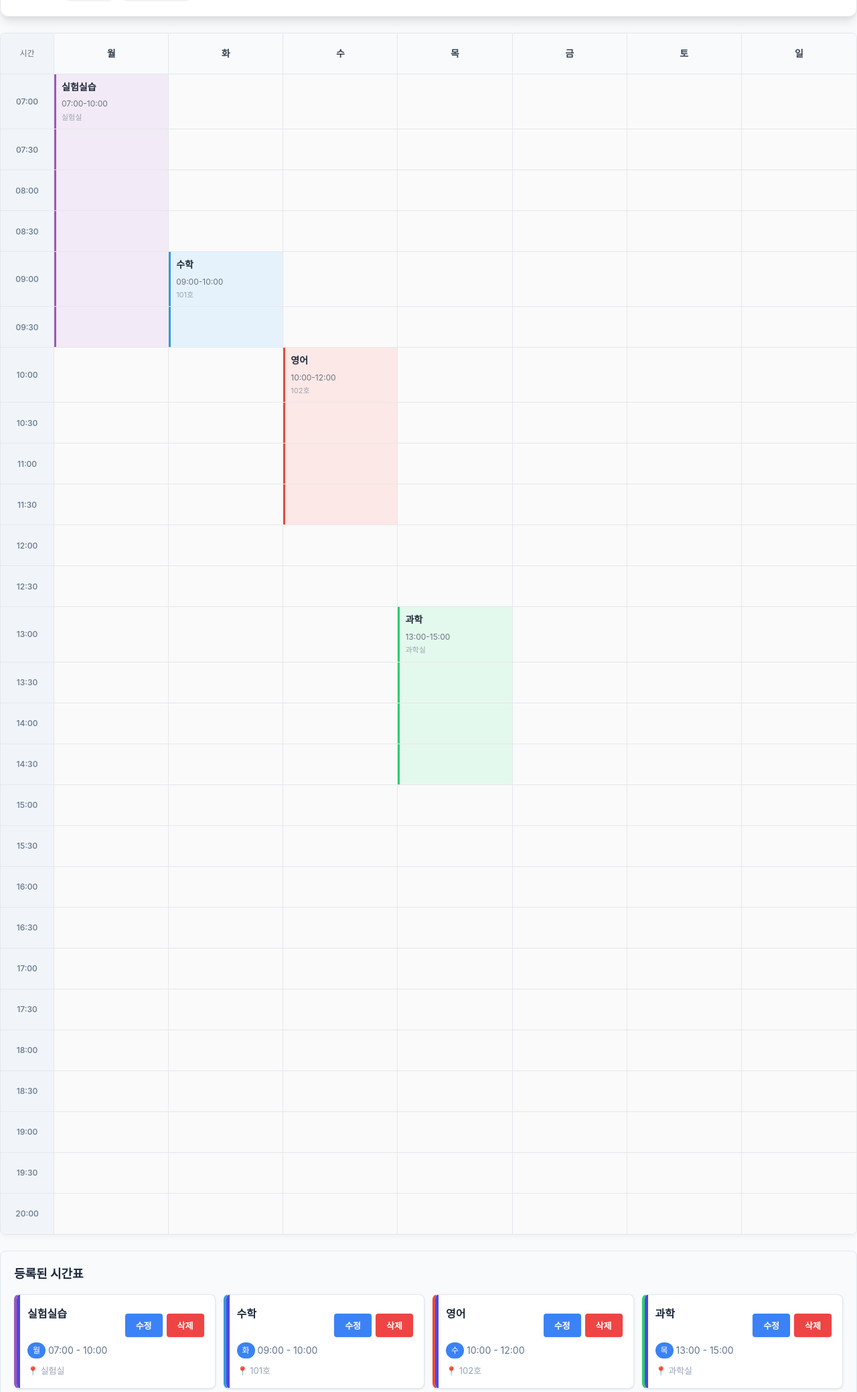
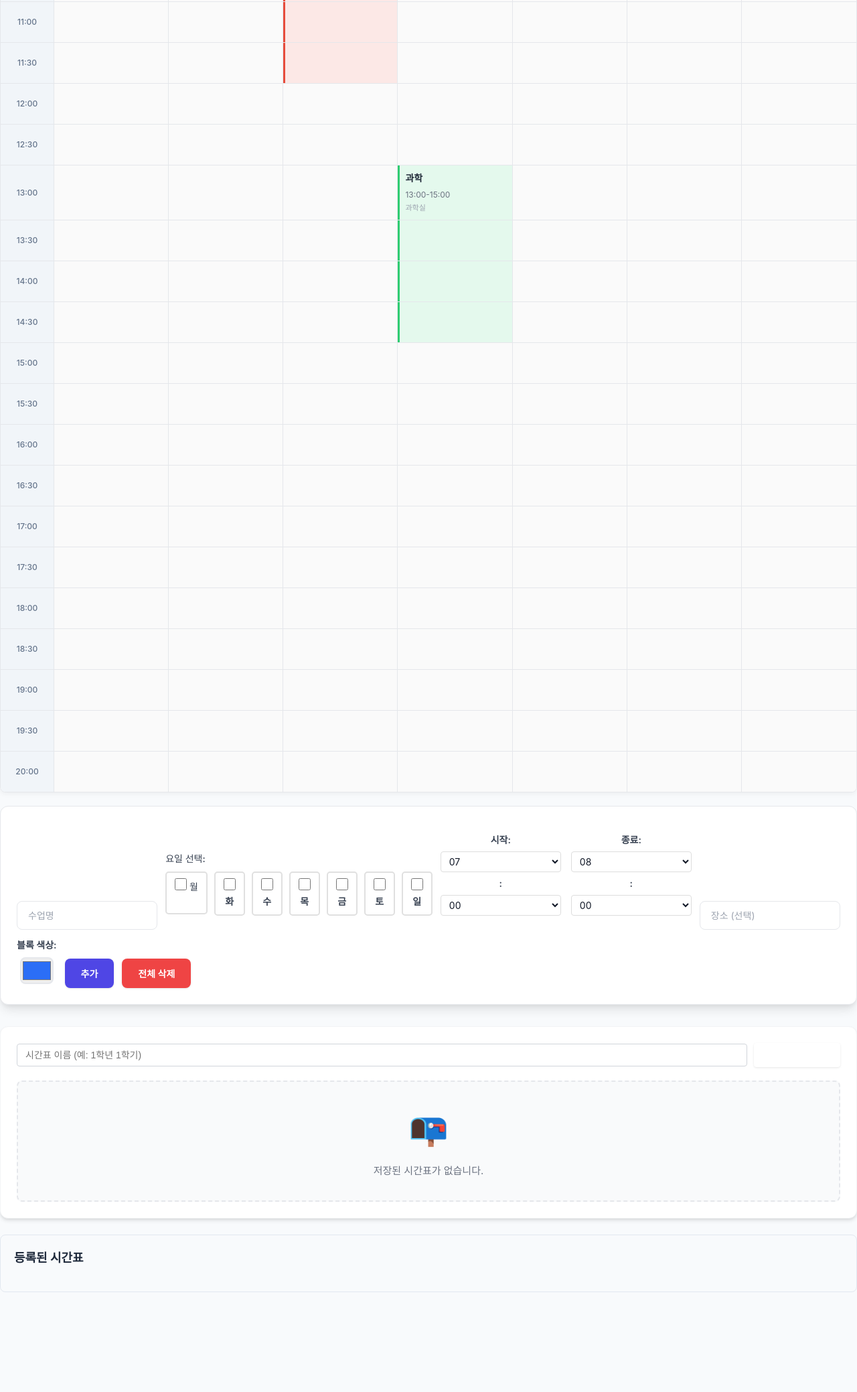
Before and after one commit to kimjinsoegk/Web-Programming, a website: page timetable.html in a window 1280 px wide. Shown: the part 722-2800 px from the top of the page at 67% size. After the commit the page ends 2651 px from the top, so only its background shows below. Drawn offline with Linux system fonts and the light colour scheme.

Commit message:
Refactor timetable layout: reorganize HTML structure for clarity and improve section labeling

```diff
--- a/timetable.html
+++ b/timetable.html
@@ -24,12 +24,12 @@
         <section class="timetable-section">
             <h2>시간표 관리</h2>
 
-            <!-- 시간표 세트 관리 -->
-            <div id="schedule-manager" class="schedule-manager">
-                <!-- JS로 렌더링 -->
+            <!-- 주간 시간표 -->
+            <div class="table-wrap" style="margin-bottom:20px;">
+                <div id="schedule-grid" class="schedule-grid"></div>
             </div>
 
-            <!-- 수업 추가 폼 -->
+            <!-- 수업 추가 폼 (그리드 아래 위치) -->
             <form id="schedule-form" class="form">
                 <input type="text" id="class-name" placeholder="수업명" required>
 
@@ -103,15 +103,15 @@
                 <button type="button" id="clear-schedules" class="danger">전체 삭제</button>
             </form>
 
-            <!-- 주간 시간표 -->
-            <div class="table-wrap">
-                <div id="schedule-grid" class="schedule-grid"></div>
+            <!-- 시간표 세트 관리 -->
+            <div id="schedule-manager" class="schedule-manager">
+                <!-- JS로 렌더링 -->
             </div>
 
-            <!-- 시간표 카드 리스트 -->
+            <!-- 시간표 요약 리스트 -->
             <div class="schedule-management">
                 <h3>등록된 시간표</h3>
-                <div id="schedule-cards" class="schedule-cards"></div>
+                <div id="schedule-summary"></div>
             </div>
 
             <!-- 수정 모달 -->
```
